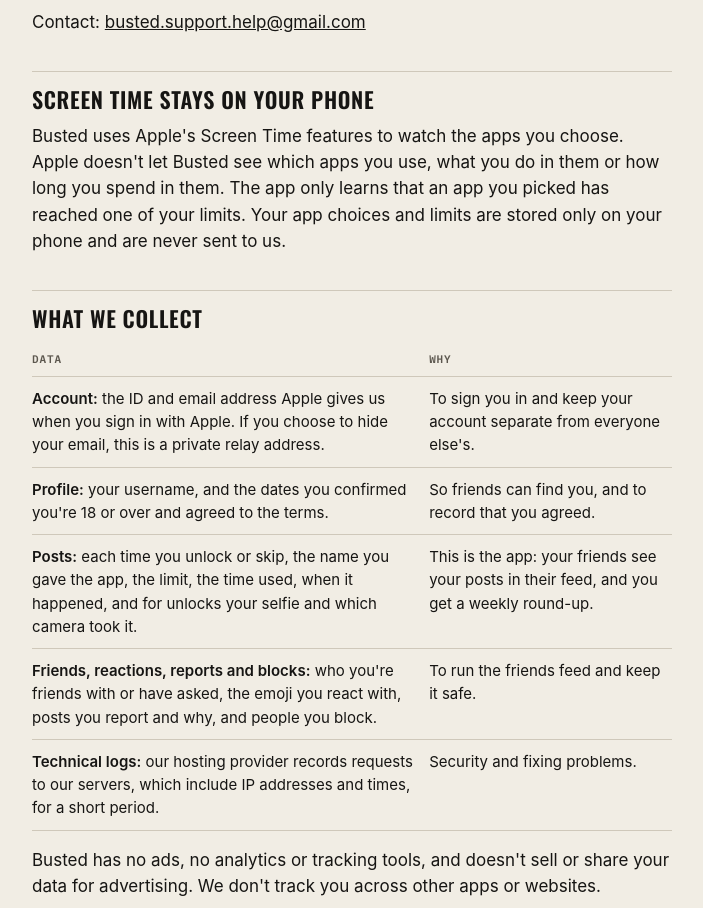
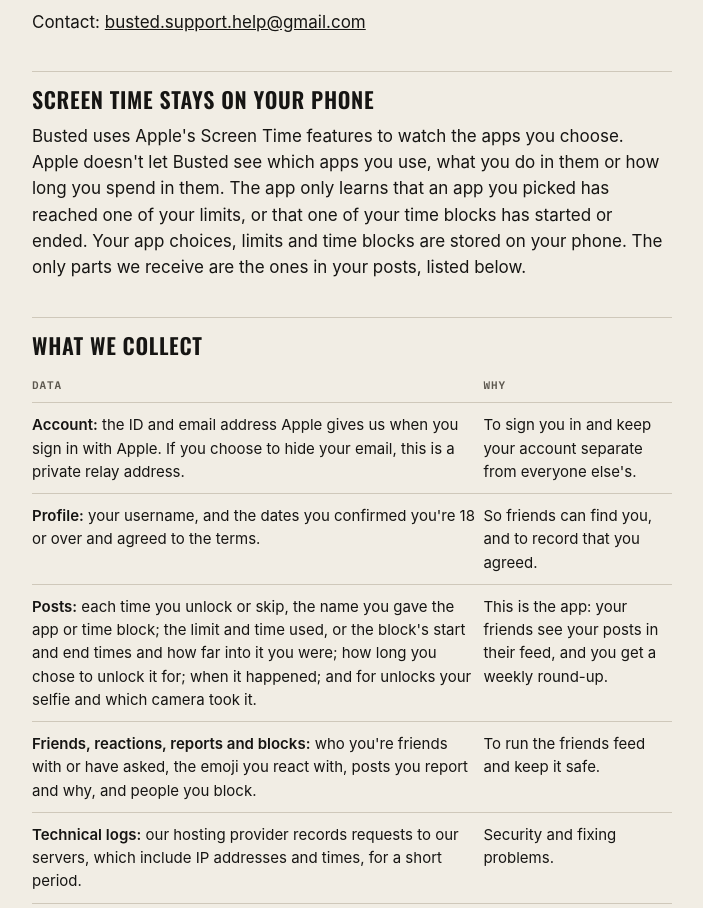
Before and after one commit to jodhrai/busted-legal, a plain HTML site: page privacy/index.html in a window 1280 px wide. Shown: the part 426-1334 px from the top of the page, without its empty margins (288-991 px from the left). Drawn offline with nearby package versions, Linux system fonts and the light colour scheme.

Commit message:
Privacy: time blocks and how long an unlock lasts
Screen Time paragraph now covers time blocks starting and ending, and the
Posts row lists what a block post holds and how long you chose to unlock
for.

Co-Authored-By: Claude Opus 5.5 <noreply@anthropic.com>

```diff
--- a/privacy/index.html
+++ b/privacy/index.html
@@ -23,7 +23,7 @@
   <p>Contact: <a href="mailto:busted.support.help@gmail.com">busted.support.help@gmail.com</a></p>
 
   <h2>Screen Time stays on your phone</h2>
-  <p>Busted uses Apple's Screen Time features to watch the apps you choose. Apple doesn't let Busted see which apps you use, what you do in them or how long you spend in them. The app only learns that an app you picked has reached one of your limits. Your app choices and limits are stored only on your phone and are never sent to us.</p>
+  <p>Busted uses Apple's Screen Time features to watch the apps you choose. Apple doesn't let Busted see which apps you use, what you do in them or how long you spend in them. The app only learns that an app you picked has reached one of your limits, or that one of your time blocks has started or ended. Your app choices, limits and time blocks are stored on your phone. The only parts we receive are the ones in your posts, listed below.</p>
 
   <h2>What we collect</h2>
   <table>
@@ -31,7 +31,7 @@
     <tbody>
       <tr><td><strong>Account:</strong> the ID and email address Apple gives us when you sign in with Apple. If you choose to hide your email, this is a private relay address.</td><td>To sign you in and keep your account separate from everyone else's.</td></tr>
       <tr><td><strong>Profile:</strong> your username, and the dates you confirmed you're 18 or over and agreed to the terms.</td><td>So friends can find you, and to record that you agreed.</td></tr>
-      <tr><td><strong>Posts:</strong> each time you unlock or skip, the name you gave the app, the limit, the time used, when it happened, and for unlocks your selfie and which camera took it.</td><td>This is the app: your friends see your posts in their feed, and you get a weekly round-up.</td></tr>
+      <tr><td><strong>Posts:</strong> each time you unlock or skip, the name you gave the app or time block; the limit and time used, or the block's start and end times and how far into it you were; how long you chose to unlock it for; when it happened; and for unlocks your selfie and which camera took it.</td><td>This is the app: your friends see your posts in their feed, and you get a weekly round-up.</td></tr>
       <tr><td><strong>Friends, reactions, reports and blocks:</strong> who you're friends with or have asked, the emoji you react with, posts you report and why, and people you block.</td><td>To run the friends feed and keep it safe.</td></tr>
       <tr><td><strong>Technical logs:</strong> our hosting provider records requests to our servers, which include IP addresses and times, for a short period.</td><td>Security and fixing problems.</td></tr>
     </tbody>
```
